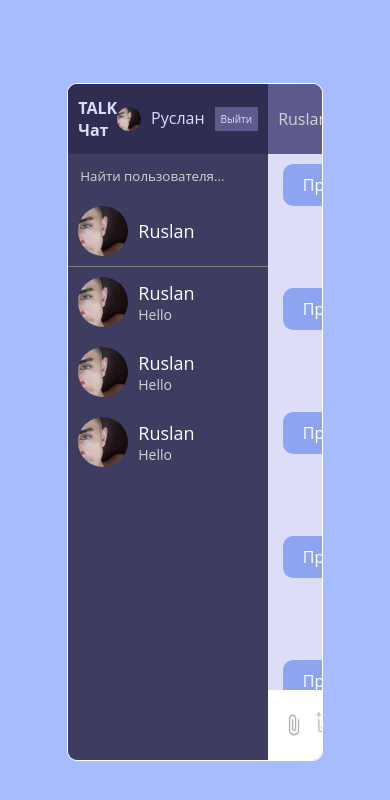
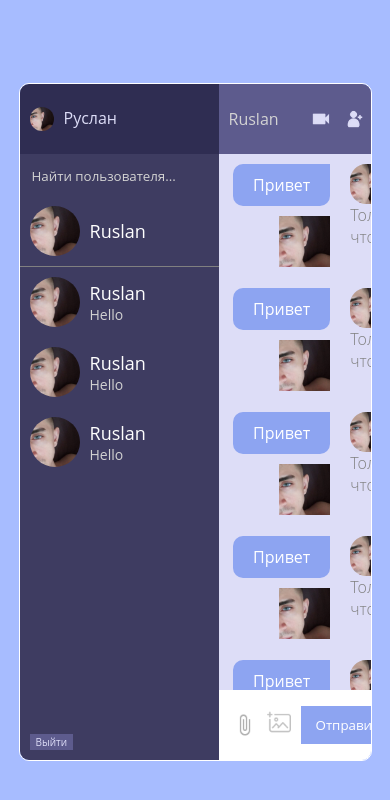
Before and after one commit to codeedocc/chatWithFriends, a React (Create React App) app: page / in a window 390 px wide. Shown: the top 800 px of the page. Built offline with nearby package versions, Linux system fonts and the light colour scheme.

Commit message:
created some mixin media

```diff
--- a/src/style.scss
+++ b/src/style.scss
@@ -1,6 +1,24 @@
 * {
   font-family: 'Open Sans', sans-serif;
   margin: 0;
+}
+
+@mixin mobile {
+  @media screen and (max-width: 480px) {
+    @content;
+  }
+}
+
+@mixin tablet {
+  @media screen and (max-width: 768px) {
+    @content;
+  }
+}
+
+@mixin laptop {
+  @media screen and (max-width: 1200px) {
+    @content;
+  }
 }
 
 .formContainer {
@@ -91,10 +109,14 @@
     height: 80%;
     display: flex;
     overflow: hidden;
+    @include tablet {
+      width: 90%;
+    }
 
     .sidebar {
       flex: 1;
       background-color: #3e3c61;
+      position: relative;
 
       .navbar {
         display: flex;
@@ -107,6 +129,10 @@
 
         .logo {
           font-weight: bold;
+
+          @include tablet {
+            display: none;
+          }
         }
 
         .user {
@@ -127,6 +153,10 @@
             font-size: 10px;
             border: none;
             cursor: pointer;
+            @include tablet {
+              position: absolute;
+              bottom: 10px;
+            }
           }
         }
       }
```
